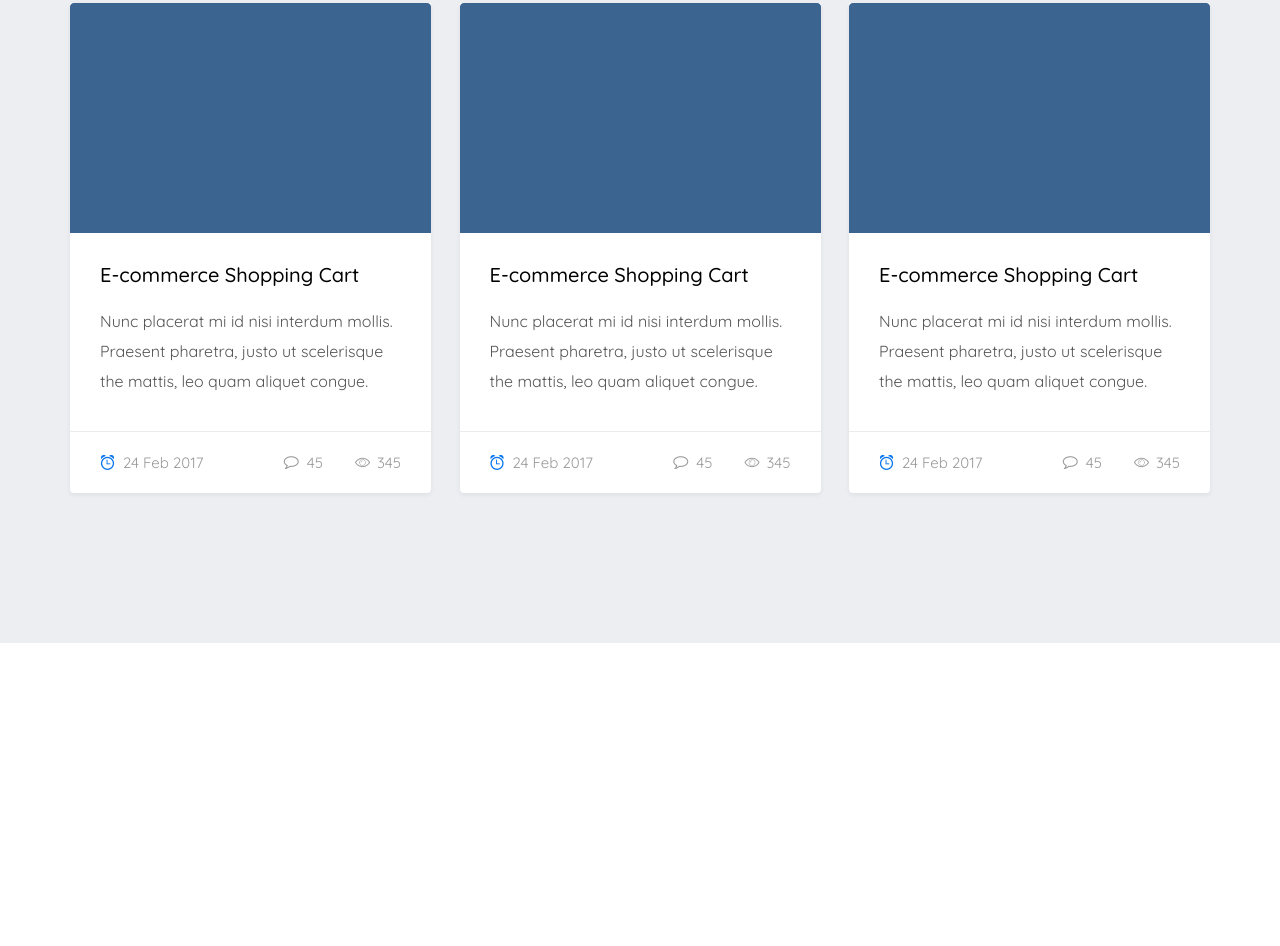
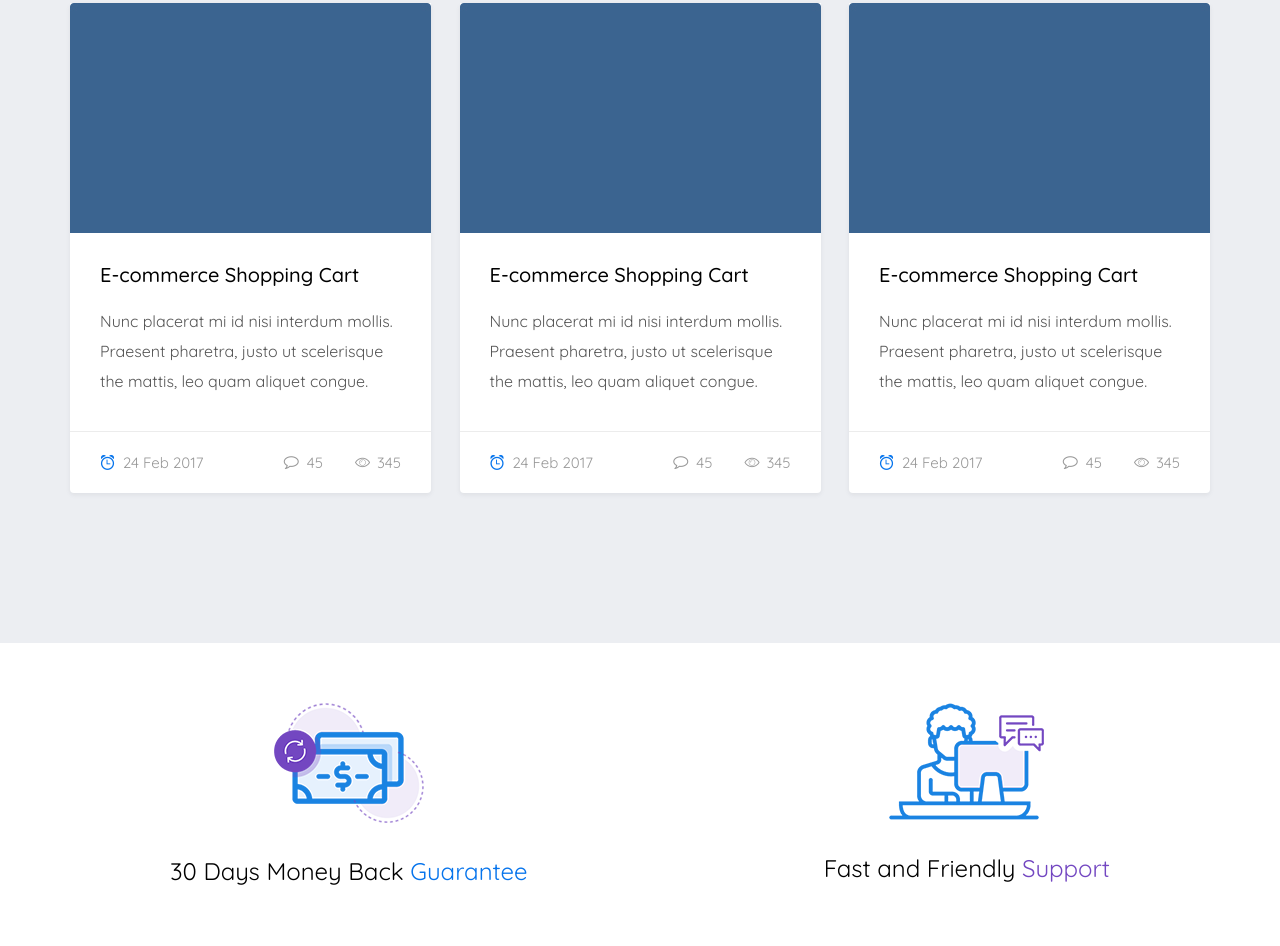
Before and after one commit to g322h/multypile, a website: page app/index.html in a window 1280 px wide. Shown: the part 8860-9806 px from the top of the page. Before the commit the page ends 9503 px from the top, so only its background shows below. Drawn offline with nearby package versions, Linux system fonts and the light colour scheme; files that its build step writes are made by us from their sources; files whose address does not match are found by name.

Commit message:
added support section

```diff
--- a/app/index.html
+++ b/app/index.html
@@ -1079,6 +1079,22 @@
         </div>
     </section>
 
+    <section class="support">
+        <div class="container">
+            <div class="support__inner">
+                <div class="support__inner-money">
+                    <img src="images/support/img-1.png" alt=""> <br>
+                    30 Days Money Back <span>Guarantee</span>
+                </div>
+
+                <div class="support__inner-friend">
+                    <img src="images/support/img-2.png" alt=""> <br>
+                    Fast and Friendly <span>Support</span>
+                </div>
+            </div>
+        </div>
+    </section>
+
 
     <script src="https://ajax.googleapis.com/ajax/libs/jquery/3.6.0/jquery.min.js"></script>
     <script src="js/libs.min.js"></script>
--- a/app/scss/style.scss
+++ b/app/scss/style.scss
@@ -1230,3 +1230,37 @@
 }
 
 // end news
+
+// start support
+
+.support {
+    background-color: #fff;
+    &__inner {
+        padding: 60px 100px;
+        text-align: center;
+        display: flex;
+        justify-content: space-between;
+        &-money {
+            img {
+                margin-bottom: 30px;
+            }
+            font-size: 24px;
+            color: #000;
+            span {
+                color: $blue;
+            }
+        }
+        &-friend {
+            img {
+                margin-bottom: 30px;
+            }
+            font-size: 24px;
+            color: #000;
+            span {
+                color: $pink;
+            }
+        }
+    }
+}
+
+// end support
```
Also changed, not shown: app/images/support/img-1.png (added), app/images/support/img-2.png (added).
